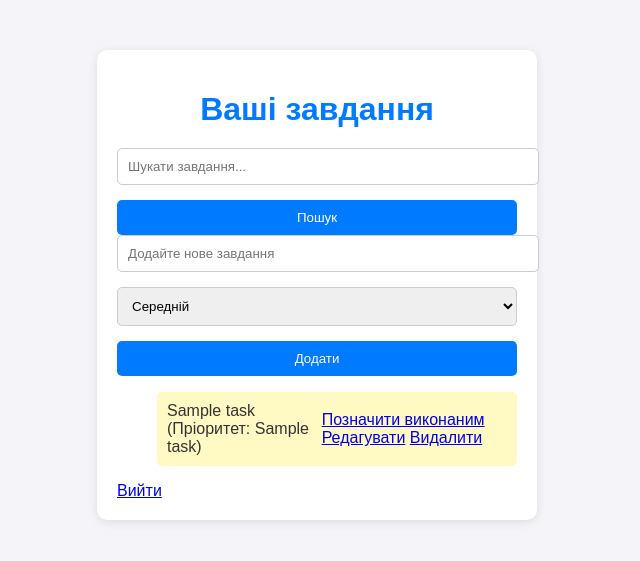
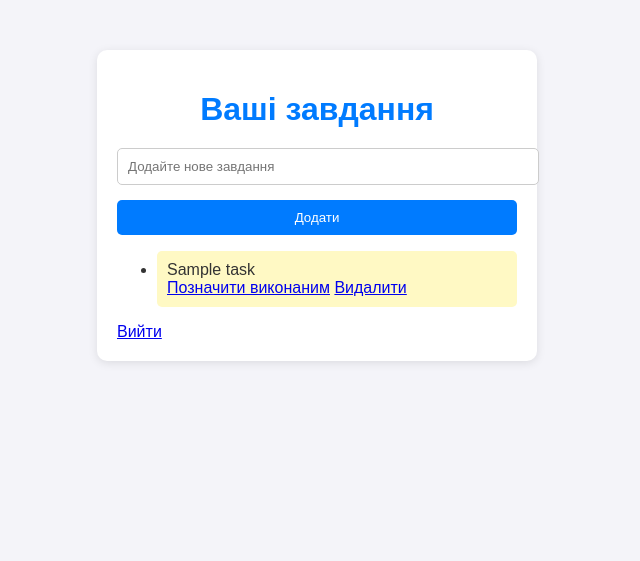
Before and after one commit to Na3ariy/myownapp, a Flask app: template templates/index.html in a window 1280 px wide. Shown: the top 561 px of the page, without its empty margins (323-963 px from the left). Run offline with Flask 3, Linux system fonts and the light colour scheme; the template is opened without the code that fills it: most values are stand-ins (such as "Sample title", 1, 10 or a date in 2020); some libraries are stand-ins or nearby versions.

Commit message:
againchange

```diff
--- a/app.py
+++ b/app.py
@@ -35,7 +35,6 @@ def init_db():
         user_id INTEGER NOT NULL,
         title TEXT NOT NULL,
         is_done BOOLEAN NOT NULL DEFAULT 0,
-        priority TEXT DEFAULT 'Середній',
         FOREIGN KEY(user_id) REFERENCES users(id)
     )''')
     conn.commit()
@@ -49,6 +48,7 @@ def register():
         username = request.form.get("username")
         password = request.form.get("password")
 
+        # Політика паролів
         if len(password) < 8 or not any(c.isupper() for c in password) or not any(c.islower() for c in password) or not any(c.isdigit() for c in password):
             error = "Пароль повинен містити щонайменше 8 символів, одну велику літеру, одну маленьку та одну цифру."
             return render_template("register.html", error=error)
@@ -105,57 +105,21 @@ def index():
     return render_template("index.html", tasks=tasks)
 
 
-@app.route("/search", methods=["GET"])
-def search_tasks():
-    if "user_id" not in session:
-        return redirect(url_for("login"))
-
-    query = request.args.get("query", "")
-    conn = sqlite3.connect("tasks.db")
-    cursor = conn.cursor()
-    cursor.execute("SELECT * FROM tasks WHERE user_id = ? AND title LIKE ?", (session["user_id"], f"%{query}%"))
-    tasks = cursor.fetchall()
-    conn.close()
-    return render_template("index.html", tasks=tasks, query=query)
-
-
 @app.route("/add", methods=["POST"])
 def add_task():
     if "user_id" not in session:
         return redirect(url_for("login"))
 
     title = request.form.get("title")
-    priority = request.form.get("priority", "Середній")
     if len(title) > 255:
         return "Занадто довга назва завдання", 400
 
     conn = sqlite3.connect("tasks.db")
     cursor = conn.cursor()
-    cursor.execute("INSERT INTO tasks (title, user_id, priority) VALUES (?, ?, ?)", (title, session["user_id"], priority))
+    cursor.execute("INSERT INTO tasks (title, user_id) VALUES (?, ?)", (title, session["user_id"]))
     conn.commit()
     conn.close()
     return redirect(url_for("index"))
-
-
-@app.route("/edit/<int:task_id>", methods=["GET", "POST"])
-def edit_task(task_id):
-    if "user_id" not in session:
-        return redirect(url_for("login"))
-
-    conn = sqlite3.connect("tasks.db")
-    cursor = conn.cursor()
-
-    if request.method == "POST":
-        new_title = request.form.get("title")
-        cursor.execute("UPDATE tasks SET title = ? WHERE id = ? AND user_id = ?", (new_title, task_id, session["user_id"]))
-        conn.commit()
-        conn.close()
-        return redirect(url_for("index"))
-
-    cursor.execute("SELECT * FROM tasks WHERE id = ? AND user_id = ?", (task_id, session["user_id"]))
-    task = cursor.fetchone()
-    conn.close()
-    return render_template("edit.html", task=task)
 
 
 @app.route("/delete/<int:task_id>")
--- a/static/styles.css
+++ b/static/styles.css
@@ -21,7 +21,7 @@ h1 {
     margin-bottom: 20px;
 }
 
-form input[type="text"], form select {
+form input[type="text"], form input[type="password"] {
     width: 100%;
     padding: 10px;
     margin-bottom: 15px;
@@ -44,9 +44,6 @@ form button:hover {
 }
 
 ul li {
-    display: flex;
-    justify-content: space-between;
-    align-items: center;
     padding: 10px;
     margin-bottom: 10px;
     border-radius: 5px;
--- a/templates/index.html
+++ b/templates/index.html
@@ -9,29 +9,19 @@
 <body>
     <div class="container">
         <h1>Ваші завдання</h1>
-        <form method="GET" action="/search">
-            <input type="text" name="query" placeholder="Шукати завдання..." value="{{ query or '' }}">
-            <button type="submit">Пошук</button>
-        </form>
         <form action="/add" method="POST">
             <input type="hidden" name="csrf_token" value="{{ csrf_token() }}">
             <input type="text" name="title" placeholder="Додайте нове завдання" required>
-            <select name="priority">
-                <option value="Низький">Низький</option>
-                <option value="Середній" selected>Середній</option>
-                <option value="Високий">Високий</option>
-            </select>
             <button type="submit">Додати</button>
         </form>
         <ul>
             {% for task in tasks %}
             <li class="{{ 'completed' if task[3] else 'pending' }}">
-                <span class="task-title">{{ task[2] }} (Пріоритет: {{ task[4] }})</span>
+                <span class="task-title">{{ task[2] }}</span>
                 <div class="task-actions">
                     {% if not task[3] %}
                     <a href="/complete/{{ task[0] }}">Позначити виконаним</a>
                     {% endif %}
-                    <a href="/edit/{{ task[0] }}">Редагувати</a>
                     <a href="/delete/{{ task[0] }}">Видалити</a>
                 </div>
             </li>
```
Also changed, not shown: templates/edit.html (deleted, +0 -19 lines).
